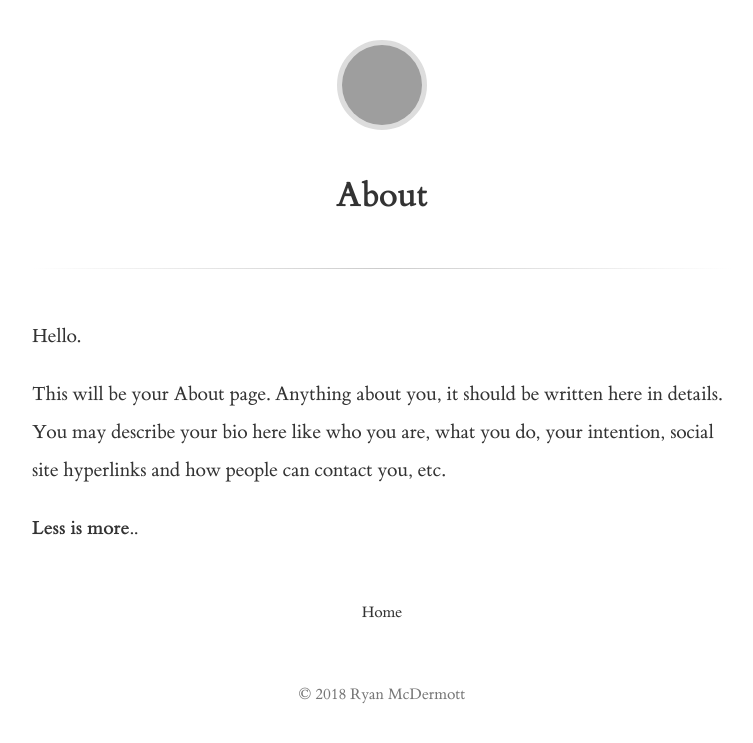
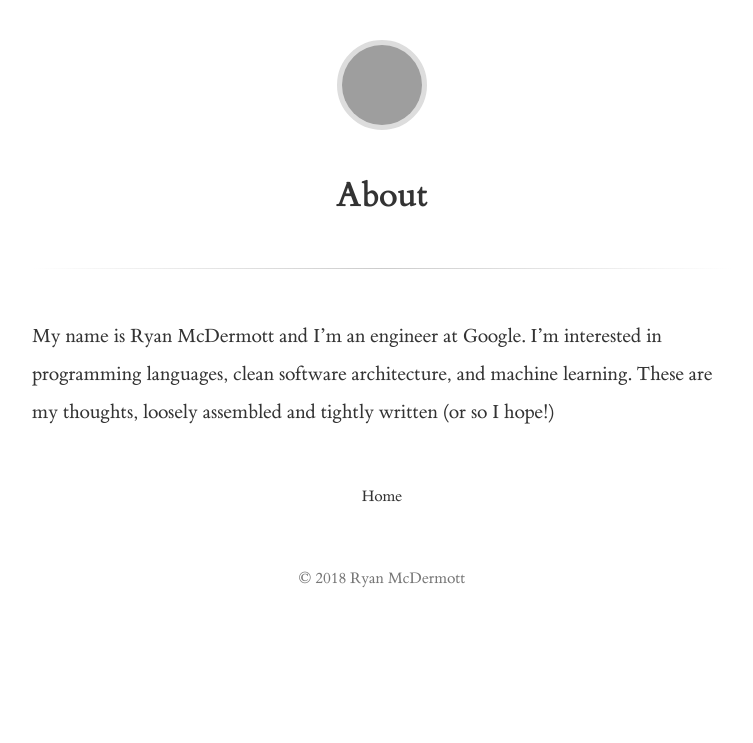
Before and after one commit to ryanmcdermott/ryanmcdermott.github.io, a Jekyll site: the page built from about.md, in a window 1280 px wide, cut to the strip 0-743 px from the top of the page. Shown: the whole strip, without its empty margins (258-1011 px from the left). Built offline with Jekyll 4.4.1, drawn with Linux system fonts in a browser that asks for light colours; grey boxes are pictures that could not be loaded.

Commit message:
Add about page

```diff
--- a/about.md
+++ b/about.md
@@ -3,8 +3,6 @@ layout: page
 title: About
 ---
 
-Hello.
-
-This will be your About page. Anything about you, it should be written here in details. You may describe your bio here like who you are, what you do, your intention, social site hyperlinks and how people can contact you, etc.
-
-**Less is more..**
+My name is Ryan McDermott and I'm an engineer at Google. I'm interested in programming languages,
+clean software architecture, and machine learning. These are my thoughts, loosely assembled
+and tightly written (or so I hope!)
```
